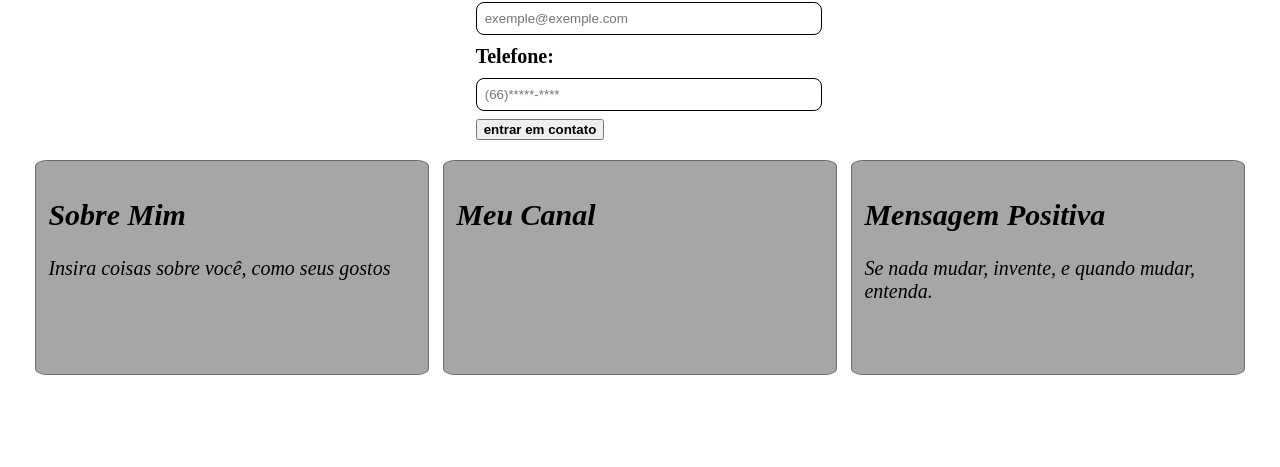
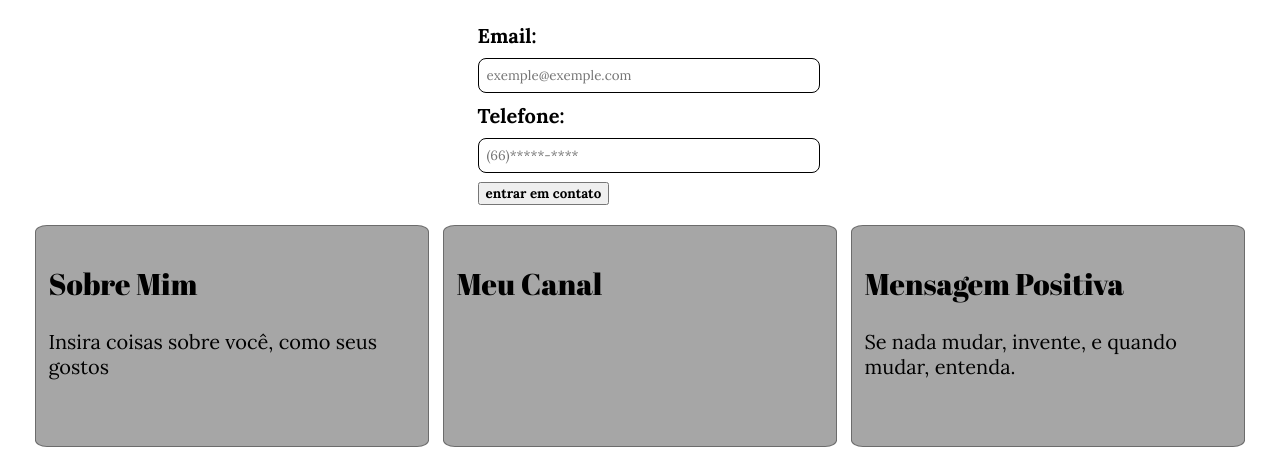
Before and after one commit to Giga670/Curriculo, a plain HTML site: page index.html in a window 1280 px wide. Shown: the part 570-1037 px from the top of the page. Before the commit the page ends 965 px from the top, so only its background shows below. Drawn offline with Linux system fonts and the light colour scheme; grey boxes are pictures that could not be loaded.

Commit message:
Add files via upload

```diff
--- a/estilo.css
+++ b/estilo.css
@@ -1,3 +1,11 @@
+*{
+    font-family: "Lora", serif;
+    font-optical-sizing: auto;
+    font-style: normal;
+}
+
+
+
 body{
     font-size: 20px;
 }
@@ -20,7 +28,11 @@ header .links a{
     text-decoration: none;
     color: #0077b6;
     font-weight: bold;
+    font-family: Abril Fatface;
 }
+h2{font-family: "Abril Fatface", serif;
+    font-weight: 400;
+    font-style: normal;}
 .descricao{
     text-align: center;
     padding: 20px;
--- a/index.html
+++ b/index.html
@@ -3,12 +3,20 @@
   <head>
     <meta charset="UTF-8" />
     <meta name="viewport" content="width=device-width, initial-scale=1.0" />
+    <link rel="preconnect" href="https://fonts.googleapis.com" />
+    <link rel="preconnect" href="https://fonts.gstatic.com" crossorigin />
+    <link
+      href="https://fonts.googleapis.com/css2?family=Abril+Fatface&family=Lora:ital,wght@0,400..700;1,400..700&display=swap"
+      rel="stylesheet"
+    />
+
     <title>Curriculo</title>
     <link rel="stylesheet" href="estilo.css" />
   </head>
   <body>
     <header>
-      <div class="profile"><!--inicia a divisão de tela para a foto de perfil-->
+      <div class="profile">
+        <!--inicia a divisão de tela para a foto de perfil-->
         <img
           src="https://th.bing.com/th/id/OIP.EDHC_BasNREfkaxQZSv9HgHaHa?w=217&h=217&c=7&r=0&o=5&pid=1.7"
           alt="foto de perfil"
@@ -16,16 +24,21 @@
           srcset=""
         />
       </div>
-    <div class="links"><!-- inicia a divisão de tela para os links-->
+      <div class="links">
+        <!-- inicia a divisão de tela para os links-->
         <a target="_blank" href="https://github.com/">GitHub</a>
         <a target="_blank" href="https://br.linkedin.com/">Linkedin</a>
         <a target="_blank" href="https://www.youtube.com/">YouTube</a>
       </div>
     </header>
+
     <!--vamos omeçar a trabalhar com o corpo do curriculo-->
-     <div><section class="descricao">
+    <div>
+      <section class="descricao">
         <p>coloque uma breve descrição</p>
-    </section></div>
+        <button id="botao"> fale comigo</button>
+      </section>
+    </div>
     <!--vamos começar a trabalhar o primeiro bloco-->
     <section class="conteudo">
       <div class="bloco">
@@ -43,31 +56,55 @@
     </section>
     <!-- aqui vai ser o formulario-->
     <section class="falacomigo">
-    <h2> Interessado no meu curriculo?</h2>
-    <form>
+      <h2>Interessado no meu curriculo?</h2>
+      <form action="https://formspree.io/f/mqaqkpzq" method="POST">
         <label for="email">Email:</label>
-        <input placeholder="exemple@exemple.com"type="email" id="email" nome="email" required>
+        <input
+          placeholder="exemple@exemple.com"
+          type="email"
+          id="email"
+          nome="email"
+          required
+        />
         <label for="telefone">Telefone:</label>
-        <input placeholder="(66)*****-****"="telefone" id="tlefone" name="telefone" required>
-        <button type="submit"> entrar em contato</button>
+        <input
+          placeholder="(66)*****-****"
+          type="telefone"
+          id="telefone"
+          name="telefone"
+          required
+        />
+        <button id="botao" type="submit">entrar em contato</button>
       </form>
     </section>
     <footer>
       <section class="conteudo">
         <div class="bloco">
+          <div id="card">
           <h2>Sobre Mim</h2>
           <p>Insira coisas sobre você, como seus gostos</p>
         </div>
+        </div>
+
         <div class="bloco">
           <h2>Meu Canal</h2>
-            <iframe width="180" height="100" src="https://www.youtube.com/embed/HtdWIFrx3g8?si=ub9RbvQfuojBtKzs" title="YouTube video player" frameborder="0" allow="accelerometer; autoplay; clipboard-write; encrypted-media; gyroscope; picture-in-picture; web-share" referrerpolicy="strict-origin-when-cross-origin" allowfullscreen></iframe>
+          <iframe
+            width="180"
+            height="100"
+            src="https://www.youtube.com/embed/HtdWIFrx3g8?si=ub9RbvQfuojBtKzs"
+            title="YouTube video player"
+            frameborder="0"
+            allow="accelerometer; autoplay; clipboard-write; encrypted-media; gyroscope; picture-in-picture; web-share"
+            referrerpolicy="strict-origin-when-cross-origin"
+            allowfullscreen
+          ></iframe>
       </div>
         <div class="bloco">
-            <h2> Mensagem Positiva</h2>
-            <p>Se nada mudar, invente,
-                e quando mudar, entenda.</p>
-        </div>
+          <h2>Mensagem Positiva</h2>
+          <p>Se nada mudar, invente, e quando mudar, entenda.</p>
       </section>
     </footer>
+    </div>
+  <script src="index.js"></script>
   </body>
 </html>
--- /dev/null
+++ b/index.js
@@ -0,0 +1,3 @@
+document.getElementById("botao").addEventListener("click",function(){
+  document.getElementById("card").scrollIntoView({behavior:"smooth"});
+})
```
Lines whose indentation alone changed are shown as unchanged.
